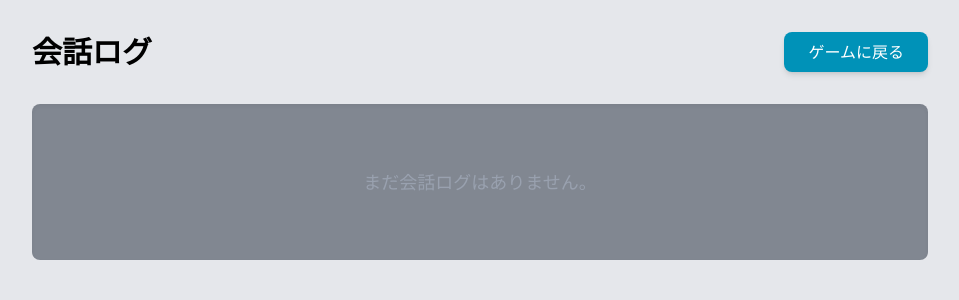
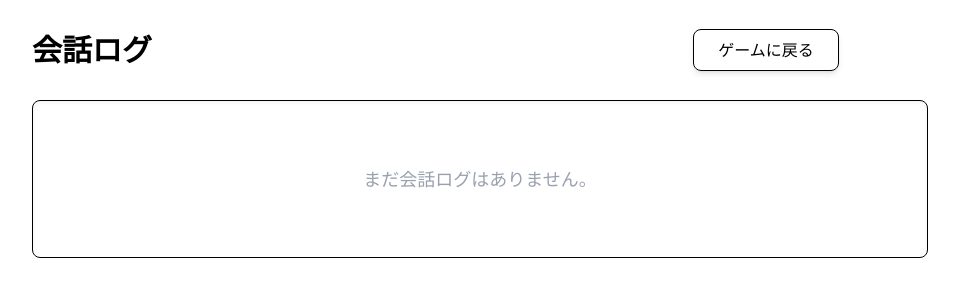
Before and after one commit to AKABANEDAI-FES/2025-escape-game, a Next.js app: page /log in a window 1280 px wide. Shown: the top 300 px of the page, without its empty margins (160-1119 px from the left). Built offline with nearby package versions, Linux system fonts and the light colour scheme.

Commit message:
軽微な修正
視認性を上げるため装飾を廃した。
背景白、枠黒、文字黒に統一
タイマー表示時、「ゲームに戻る」ボタンと被っていたため移動

```diff
--- a/src/app/log/page.tsx
+++ b/src/app/log/page.tsx
@@ -31,7 +31,7 @@ export default function LogPage() {
     .filter((chapter): chapter is StoryChapter => !!chapter && chapter.type === 'story');
 
   return (
-    <div className="min-h-screen bg-gray-200 text-white p-4 sm:p-6 md:p-8 font-sans">
+    <div className="min-h-screen bg-white p-4 sm:p-6 md:p-8 font-sans">
       <div className="max-w-4xl mx-auto">
         <header className="mb-8 flex justify-between items-center">
           <div>
@@ -48,22 +48,22 @@ export default function LogPage() {
           </div>
           <button
             onClick={() => router.back()}
-            className="px-6 py-2 bg-cyan-600 hover:bg-cyan-700 rounded-lg shadow-md transition-colors focus:outline-none focus:ring-2 focus:ring-cyan-400"
+            className="fixed left-4/6 px-6 py-2 hover:bg-cyan-700 rounded-lg shadow-md transition-colors focus:outline-none focus:ring-2 focus:ring-cyan-400 border-black border"
           >
             ゲームに戻る
           </button>
         </header>
 
-        <main className="space-y-6 bg-gray-800/50 p-6 rounded-lg shadow-inner">
+        <main className="space-y-6 bg-white p-6 rounded-lg shadow-inner border-black border">
           {storyLogs.length > 0 ? (
             storyLogs.map((chapter) => (
               <div key={chapter.id} className="border-b border-gray-700 pb-4 last:border-b-0">
-                <h2 className="text-xl font-semibold text-yellow-300 mb-2">
+                <h2 className="text-xl font-semibold text-black mb-2">
                   {/* gameDataにチャプタータイトルがあれば表示、なければIDを表示 */}
                   {/* StoryChapterにtitleはないため、IDを fallback として表示 */}
                   {`チャプター: ${chapter.id}`}
                 </h2>
-                <div className="text-gray-100 whitespace-pre-wrap leading-relaxed">
+                <div className="text-black whitespace-pre-wrap leading-relaxed">
                   {/* contentは文字列配列なので、各行をdivで囲んで表示 */}
                   {chapter.content.map((line, index) => (
                     <p key={index}>{line}</p>
```
